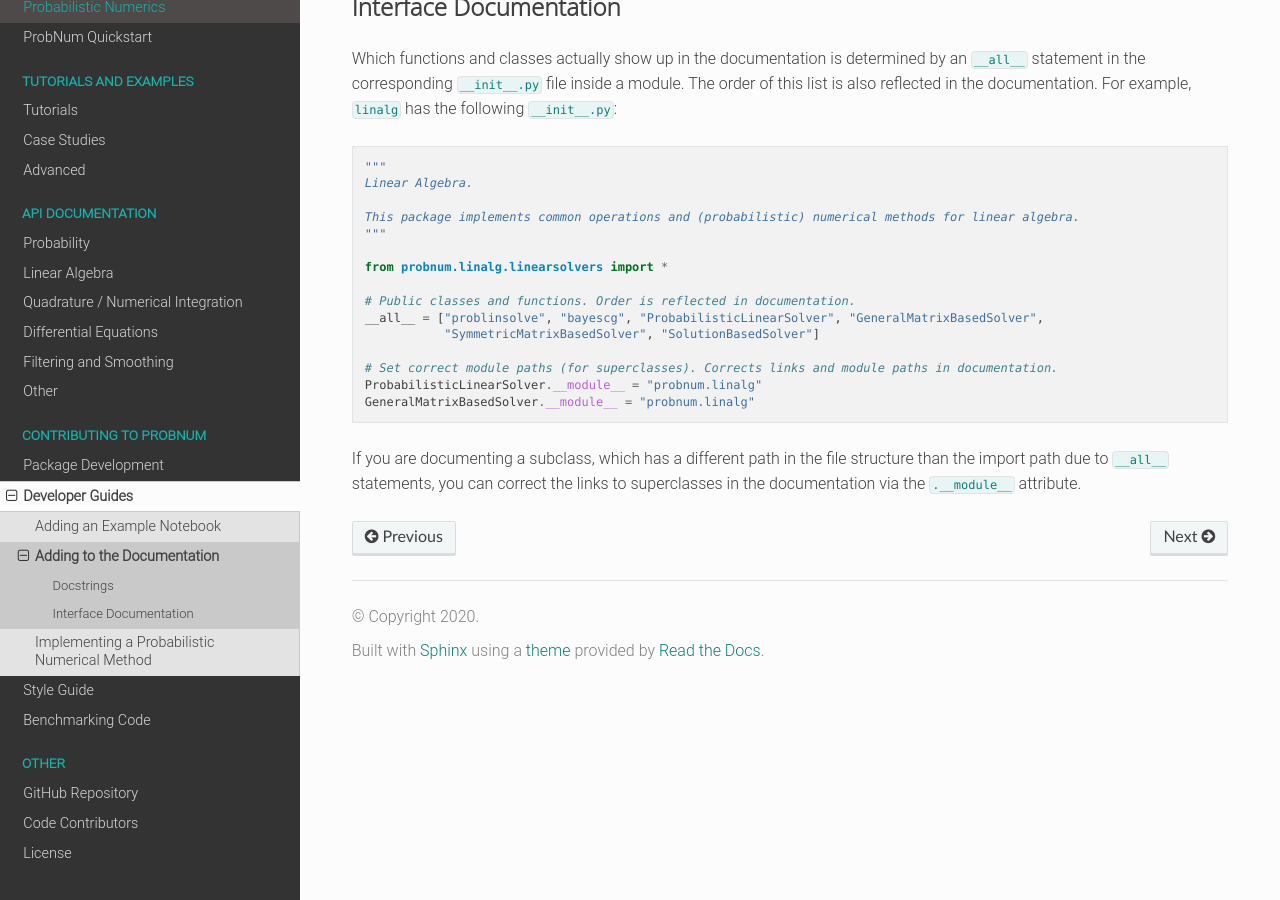
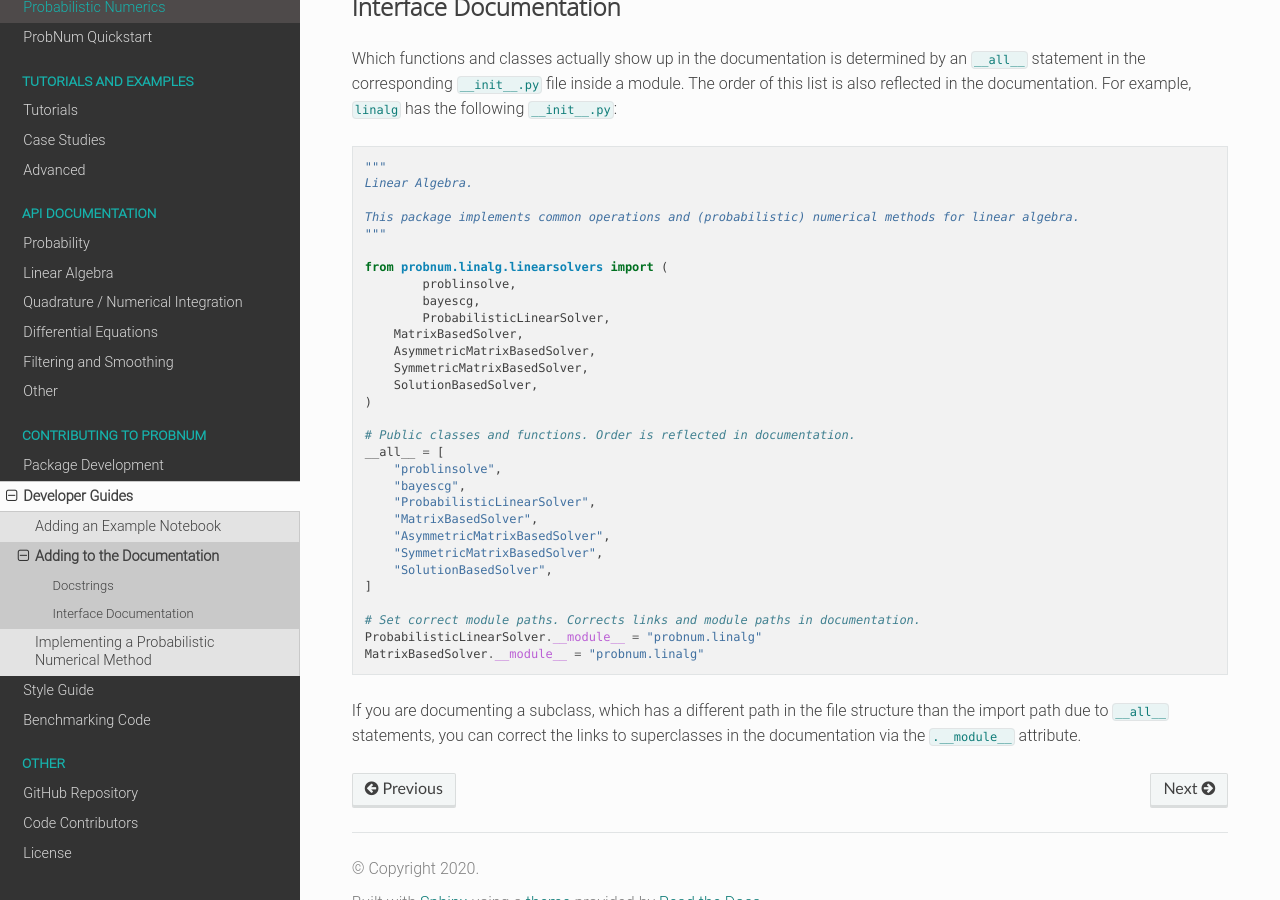
Before and after one commit to probabilistic-numerics/probnum, a Sphinx documentation site: the page built from docs/source/development/documentation.rst, in a window 1280 px wide and 900 px high, scrolled down 2173 px. Built offline with Sphinx 7.4.7 and the Read the Docs theme 2.0.0, drawn with Linux system fonts in a browser that asks for light colours; pages that are not in the unit, such as notebooks, are missing from menus.

Commit message:
updated interface documentation to not use star imports

```diff
--- a/docs/source/development/documentation.rst
+++ b/docs/source/development/documentation.rst
@@ -112,15 +112,30 @@
 	This package implements common operations and (probabilistic) numerical methods for linear algebra.
 	"""
 
-	from probnum.linalg.linearsolvers import *
+	from probnum.linalg.linearsolvers import (
+		problinsolve,
+		bayescg,
+		ProbabilisticLinearSolver,
+	    MatrixBasedSolver,
+	    AsymmetricMatrixBasedSolver,
+	    SymmetricMatrixBasedSolver,
+	    SolutionBasedSolver,
+	)
 
 	# Public classes and functions. Order is reflected in documentation.
-	__all__ = ["problinsolve", "bayescg", "ProbabilisticLinearSolver", "GeneralMatrixBasedSolver",
-	           "SymmetricMatrixBasedSolver", "SolutionBasedSolver"]
+	__all__ = [
+	    "problinsolve",
+	    "bayescg",
+	    "ProbabilisticLinearSolver",
+	    "MatrixBasedSolver",
+	    "AsymmetricMatrixBasedSolver",
+	    "SymmetricMatrixBasedSolver",
+	    "SolutionBasedSolver",
+	]
 
-	# Set correct module paths (for superclasses). Corrects links and module paths in documentation.
+	# Set correct module paths. Corrects links and module paths in documentation.
 	ProbabilisticLinearSolver.__module__ = "probnum.linalg"
-	GeneralMatrixBasedSolver.__module__ = "probnum.linalg"
+	MatrixBasedSolver.__module__ = "probnum.linalg"
 
 
 If you are documenting a subclass, which has a different path in the file structure than the import path due to
--- a/docs/source/introduction/probabilistic_numerics.rst
+++ b/docs/source/introduction/probabilistic_numerics.rst
@@ -15,7 +15,7 @@
 
 `Probabilistic numerics (PN) <http://probabilistic-numerics.org/>`_ aims to quantify uncertainty arising from intractable or incomplete numerical computation and from stochastic input. This new paradigm which has emerged at the intersection of computer science and numerical analysis treats a *numerical problem* as one of *statistical inference* instead. [#]_ [#]_
 
-The probabilistic viewpoint provides a principled way to encode structural knowledge about a problem. By giving an explicit role to uncertainty from all sources, in particular from the computation itself, PN gives rise to new applications beyond the scope of classical methods. For example, it makes consistent propagation of uncertainty the entirety of a computational pipeline possible.
+The probabilistic viewpoint provides a principled way to encode structural knowledge about a problem. By giving an explicit role to uncertainty from all sources, in particular from the computation itself, PN gives rise to new applications beyond the scope of classical methods. For example, it makes consistent propagation of uncertainty through the entirety of a computational pipeline possible.
 
 Typical numerical tasks to which PN may be applied include optimization, quadrature, the solution of ordinary and partial differential equations, and the basic tasks of linear algebra, e.g. solution of linear systems and eigenvalue problems. Note that the PN approach is different from exploiting randomization in numerical methods, in fact many PN methods do not rely on sampling.
 
```
